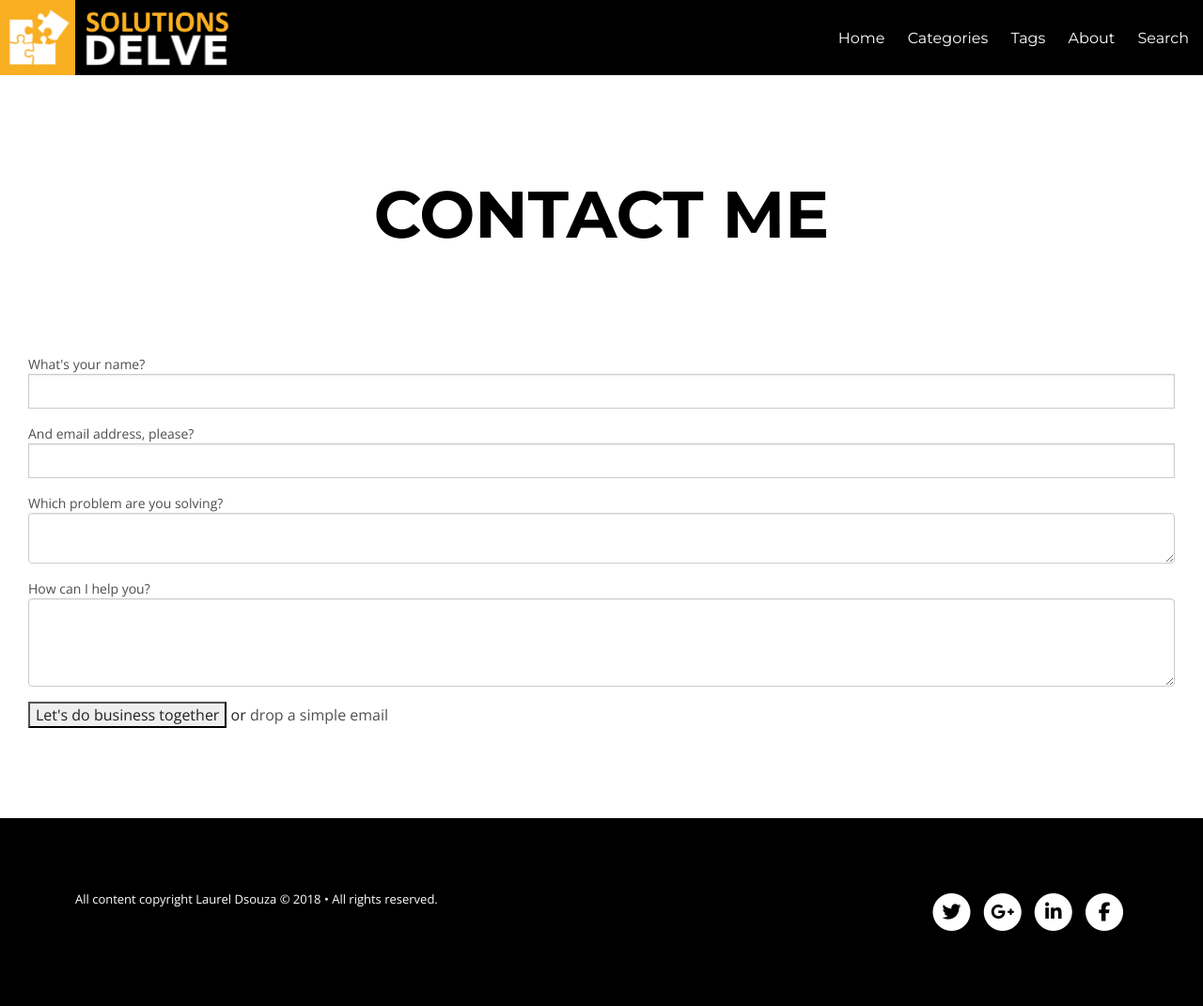
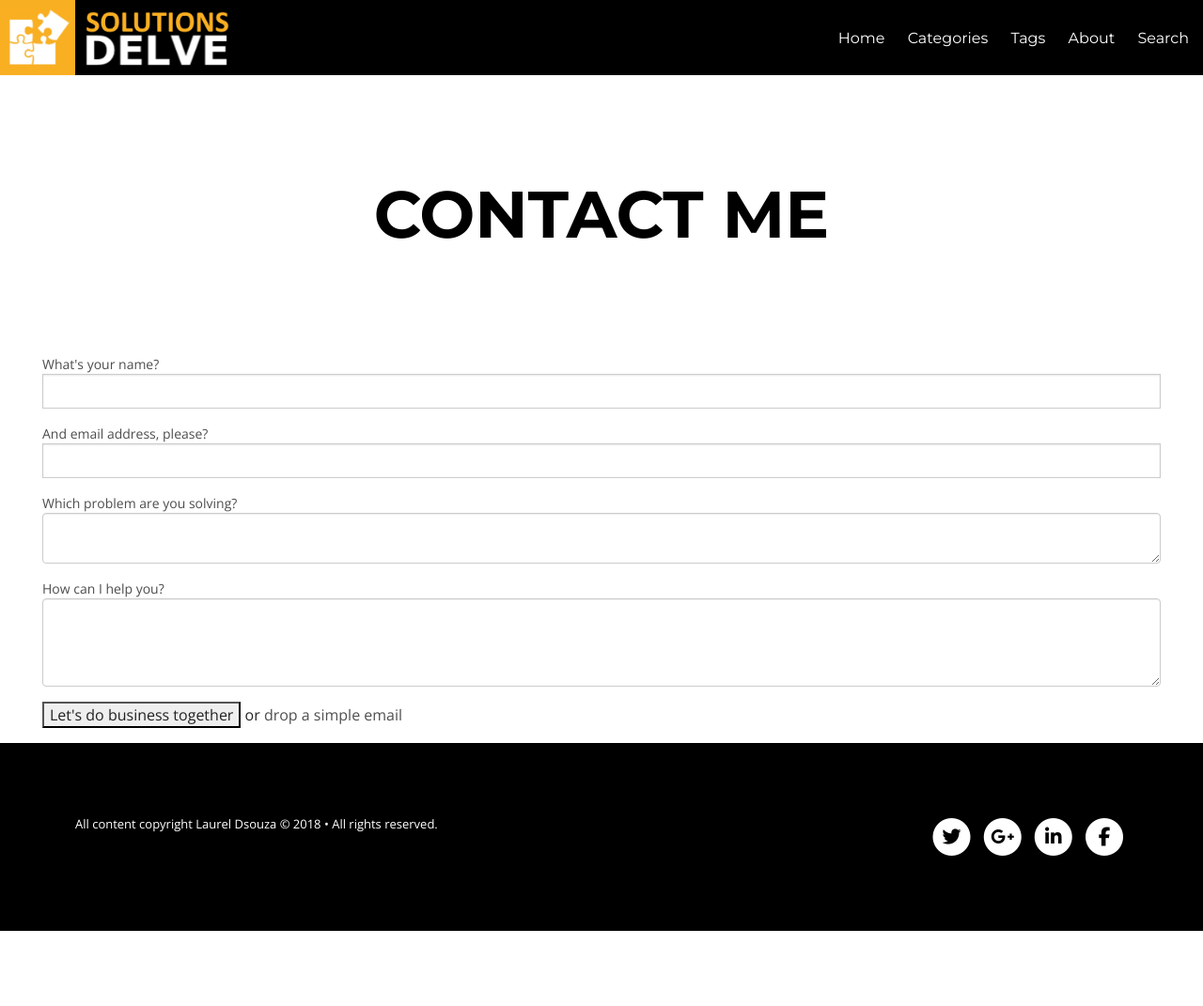
Before and after one commit to ldsouza/ldsouza.github.io, a Jekyll site: the page built from contact.html, in a window 1280 px wide. Shown: the whole page at 94% size. Built offline with Jekyll 4.4.1, drawn with Linux system fonts in a browser that asks for light colours; nearby versions of some CDN libraries; library files that are not in the unit come from our copies; after the commit the page ends 991 px from its top, so only the background shows below that.

Commit message:
Update contact.html

```diff
--- a/contact.html
+++ b/contact.html
@@ -314,6 +314,7 @@
   right: 15px;
 }
 </style>
+<div class="small-12 columns">
 <section class="inner">
 
 
@@ -345,3 +346,4 @@
     </div>
   </form>
 </section>
+</div>
```
